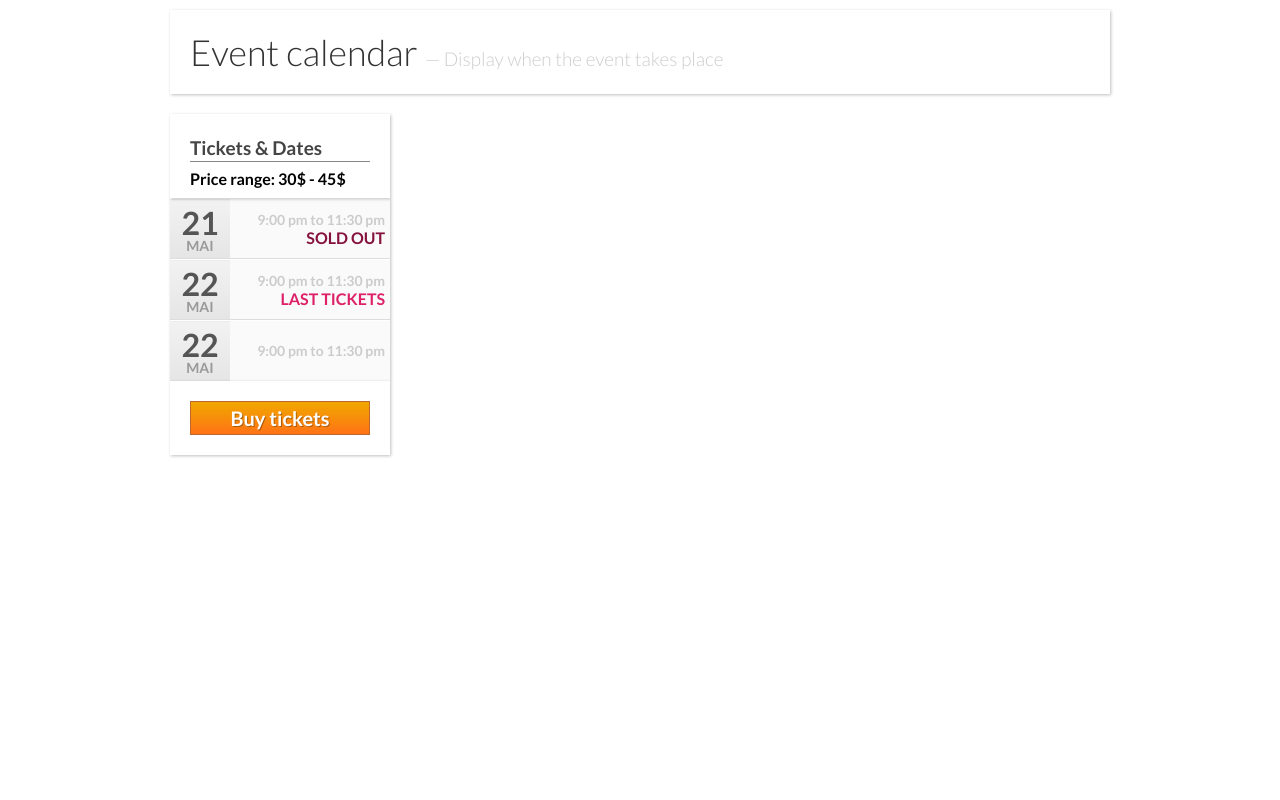
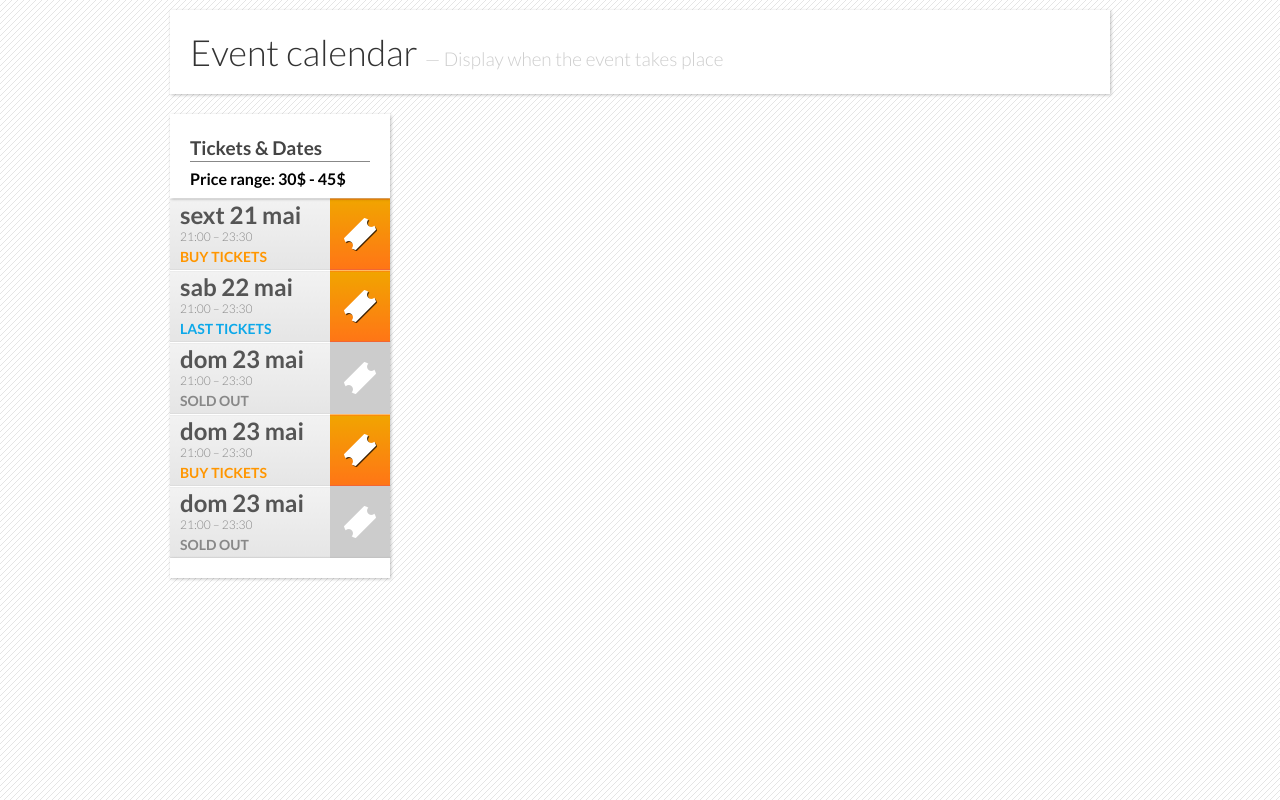
Before and after one commit to bissuh/prometheus, a plain HTML site: page website-elements/calendar-event/calendar-event.html in a window 1280 px wide. Drawn offline with Linux system fonts and the light colour scheme.

Commit message:
New version of the calendar, without clickable links

```diff
--- a/website-elements/calendar-event/calendar-event.html
+++ b/website-elements/calendar-event/calendar-event.html
@@ -28,43 +28,65 @@
                 <table class="calendar-table">
                     <tr>
                         <td class="calendar-date">
-                            <p class="date">21</p>
-                            <p class="month">mai</p>
+                            <p class="date">sext 21 mai</p>
+                            <p class="time">21:00 &ndash; 23:30</p>
+                            <p class="buy-tickets">Buy tickets</p>
                         </td>
-                        <td class="calendar-time">
-                            9:00 pm to 11:30 pm
-                            <p class="sold-out">Sold out</p>
+                        <td class="calendar-ticket">
+							<i></i>
                         </td>
                     </tr>
                 </table>
                 <table class="calendar-table">
                     <tr>
                         <td class="calendar-date">
-                            <p class="date">22</p>
-                            <p class="month">mai</p>
+                            <p class="date">sab 22 mai</p>
+                            <p class="time">21:00 &ndash; 23:30</p>
+                            <p class="last-tickets">Last tickets</p>
                         </td>
-                        <td class="calendar-time">
-                            9:00 pm to 11:30 pm
-                            <p class="last-tickets">Last tickets</p>
+                        <td class="calendar-ticket">
+							<i></i>
                         </td>
                     </tr>
                 </table>
-                <table class="calendar-table">
+                <table class="calendar-table sold-out-date">
                     <tr>
                         <td class="calendar-date">
-                            <p class="date">22</p>
-                            <p class="month">mai</p>
+                            <p class="date">dom 23 mai</p>
+                            <p class="time">21:00 &ndash; 23:30</p>
+							<p class="sold-out">Sold out</p>
                         </td>
-                        <td class="calendar-time">
-                            9:00 pm to 11:30 pm
+                        <td class="calendar-ticket">
+							<i></i>
+                        </td>
+                    </tr>
+                </table>
+				<table class="calendar-table">
+                    <tr>
+                        <td class="calendar-date">
+                            <p class="date">dom 23 mai</p>
+                            <p class="time">21:00 &ndash; 23:30</p>
+							<p class="buy-tickets">Buy tickets</p>
+                        </td>
+                        <td class="calendar-ticket">
+							<i></i>
+                        </td>
+                    </tr>
+                </table>
+				<table class="calendar-table sold-out-date">
+                    <tr>
+                        <td class="calendar-date">
+                            <p class="date">dom 23 mai</p>
+                            <p class="time">21:00 &ndash; 23:30</p>
+							<p class="sold-out">Sold out</p>
+                        </td>
+                        <td class="calendar-ticket">
+							<i></i>
                         </td>
                     </tr>
                 </table>
             </div>
             <div class="box-footer shadow">
-                <div class="button orange all-width">
-                    Buy tickets
-                </div>
             </div>
         </div>
 
--- a/website-elements/calendar-event/style/calendar-event.css
+++ b/website-elements/calendar-event/style/calendar-event.css
@@ -1,5 +1,5 @@
 body {
-  background: url('../img/bg-pattern.png');
+  background: url('../../../img/bg-pattern.png');
   font-family: 'Lato', 'Helvetica Neue', Helvetica, Arial, sans-serif;
   font-weight: 300;
   font-size: 16px;
@@ -23,6 +23,10 @@ body {
   padding-bottom: 10px;
 }
 
+.box-footer {
+  padding-bottom: 0;
+}
+
 .social {
   position: relative;
   z-index: 0;
@@ -31,23 +35,18 @@ body {
 table.calendar-table {
   background: #fafafa;
   width: 100%;
-  text-align: center;
   border-collapse: collapse;
   vertical-align: middle;
-  border-bottom: solid 1px #ddd;
-  border-top: solid 1px #fff;
 }
 
 table.calendar-table tr {
-  height: 60px;
-}
-
-table.calendar-table:last-child {
-  border-bottom: none;
+  height: 70px;
 }
 
 table.calendar-table .calendar-date {
-  width: 60px;
+  width: 140px;
+  text-align: left;
+  padding: 3px 10px;
   background: #f2f2f2; /* Old browsers */
   background: -moz-linear-gradient(top,  #f2f2f2 0%, #e5e5e5 100%); /* FF3.6+ */
   background: -webkit-gradient(linear, left top, left bottom, color-stop(0%,#f2f2f2), color-stop(100%,#e5e5e5)); /* Chrome,Safari4+ */
@@ -56,44 +55,84 @@ table.calendar-table .calendar-date {
   background: -ms-linear-gradient(top,  #f2f2f2 0%,#e5e5e5 100%); /* IE10+ */
   background: linear-gradient(top,  #f2f2f2 0%,#e5e5e5 100%); /* W3C */
   filter: progid:DXImageTransform.Microsoft.gradient( startColorstr='#f2f2f2', endColorstr='#e5e5e5',GradientType=0 ); /* IE6-9 */
-
+  border-bottom: solid 1px #ddd;
+  border-top: solid 1px #fff;
 }
 
 table.calendar-table .calendar-date .date {
   font-weight: 700;
-  font-size: 32px;
-  line-height: 32px;
-  margin: 2px 0 0 0;
+  font-size: 24px;
+  line-height: 24px;
+  margin-bottom: 4px;
   color: #555;
 }
 
-table.calendar-table .calendar-date .month {
-  font-weight: 700;
-  color: #999;
-  font-size: 14px;
-  line-height: 14px;
-  text-transform: uppercase;
+table.calendar-table .calendar-date .time {
+  font-weight: 300;
+  color: #888;
+  font-size: 12px;
+  line-height: 12px;
+  margin-bottom: 5px;
 }
 
-table.calendar-table .calendar-time {
-  text-align: right;
-  padding-right: 5px;
-  font-weight: 700;
-  color: #ccc;
-  font-size: 14px;
-  line-height: 18px;
+table.calendar-table .calendar-ticket, table.calendar-table.sold-out-date .calendar-ticket {
+  padding: 0;
+  width: 60px;
+  height: 70px;
 }
 
-table.calendar-table .calendar-time .sold-out {
-  text-transform: uppercase;
-  font-size: 16px;
-  color: #86133E;
+table.calendar-table .calendar-ticket {
+  background: #f1a400;
+  background: -moz-linear-gradient(top,  #f1a400 0%, #ff7516 100%);
+  background: -webkit-gradient(linear, left top, left bottom, color-stop(0%,#f1a400), color-stop(100%,#ff7516));
+  background: -webkit-linear-gradient(top,  #f1a400 0%,#ff7516 100%);
+  background: -o-linear-gradient(top,  #f1a400 0%,#ff7516 100%);
+  background: -ms-linear-gradient(top,  #f1a400 0%,#ff7516 100%);
+  background: linear-gradient(to bottom,  #f1a400 0%,#ff7516 100%);
+  filter: progid:DXImageTransform.Microsoft.gradient( startColorstr='#f1a400', endColorstr='#ff7516',GradientType=0 );
+  border-bottom: solid 1px #f16633;
+  border-top: solid 1px #ffbb66;
 }
 
-table.calendar-table .calendar-time .last-tickets {
+table.calendar-table.sold-out-date .calendar-ticket {
+  background: #ccc;
+  border-bottom: solid 1px #ccc;
+  border-top: solid 1px #ccc;
+}
+
+table.calendar-table .calendar-ticket i, table.calendar-table.soldout-date .calendar-ticket i {
+  height: 70px;
+  width: 60px;
+  line-height: 70px;
+  display: block;
+}
+
+table.calendar-table .calendar-ticket i {
+  background: url('../img/sprite-calendar-ticket.png') no-repeat;
+}
+
+table.calendar-table.sold-out-date .calendar-ticket i {
+  background: #ccc url('../img/sprite-calendar-ticket.png') no-repeat -60px;
+}
+
+table.calendar-table .calendar-date .buy-tickets,
+table.calendar-table .calendar-date .sold-out,
+table.calendar-table .calendar-date .last-tickets {
   text-transform: uppercase;
-  font-size: 16px;
-  color: #DD2067;
+  font-size: 14px;
+  font-weight: 700;
+}
+
+table.calendar-table .calendar-date .buy-tickets {
+  color: #ff9600;
+}
+
+table.calendar-table .calendar-date .last-tickets {
+  color: #0ca8e9;
+}
+
+table.calendar-table .calendar-date .sold-out {
+  color: #888;
 }
 
 table.calendar-table td {
```
Also changed, not shown: website-elements/calendar-event/img/sprite-calendar-ticket.png (added).
